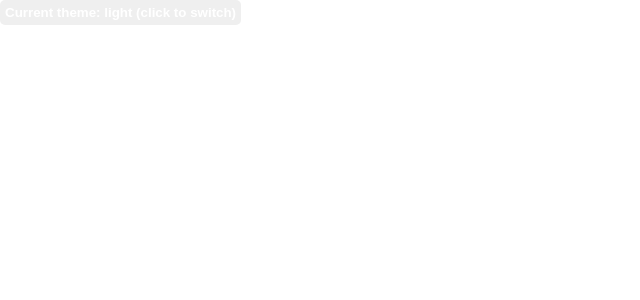
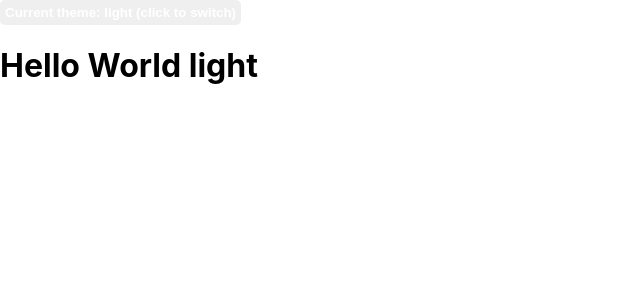
Before and after one commit to luisdourado33/dockerized-todo-app, a React (Create React App) app: page / in a window 1280 px wide. Shown: the top 300 px of the page, without its empty margins (0-640 px from the left). Built offline with nearby package versions, Linux system fonts and the light colour scheme.

Commit message:
feat: create Foo component to test features

```diff
--- /dev/null
+++ b/src/components/atoms/foo/index.tsx
@@ -0,0 +1,12 @@
+import React from "react";
+import { withTheme } from "styled-components";
+
+const FooComponent: React.FC<any> = ({ theme }) => {
+  return (
+    <div>
+      <h1>Hello World {theme.current}</h1>
+    </div>
+  );
+};
+
+export default withTheme(FooComponent);
--- a/src/components/pages/home/home.tsx
+++ b/src/components/pages/home/home.tsx
@@ -6,6 +6,7 @@ import { AppContext } from "../../../contexts/app-context";
 import IPage from "../../../interfaces/page";
 
 import CustomButton from "../../atoms/custom-button";
+import Foo from "../../atoms/foo";
 
 const HomePage: React.FC<IPage | any> = ({ theme }) => {
   const { switchTheme } = React.useContext<any>(AppContext);
@@ -19,6 +20,8 @@ const HomePage: React.FC<IPage | any> = ({ theme }) => {
       <CustomButton onClick={handleChangeTheme}>
         Current theme: {theme.current} (click to switch)
       </CustomButton>
+
+      <Foo />
     </div>
   );
 };
```
